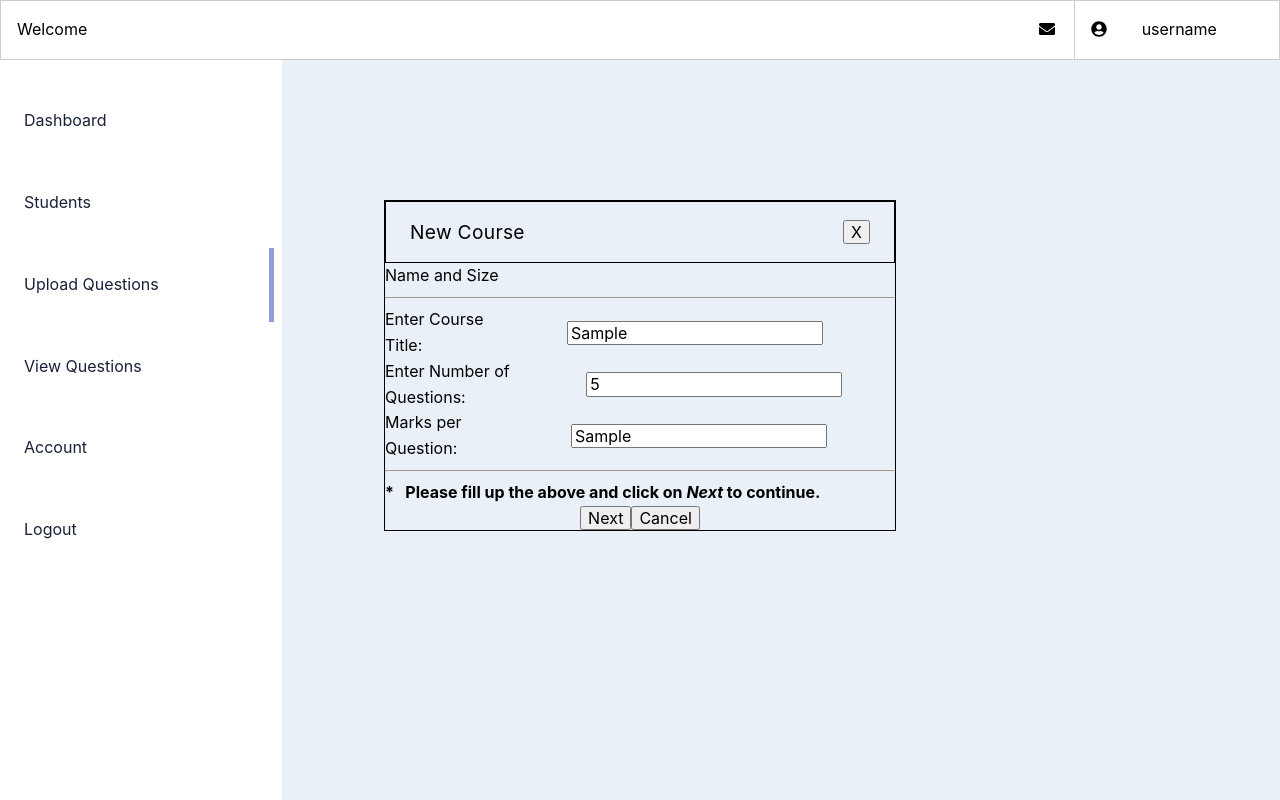
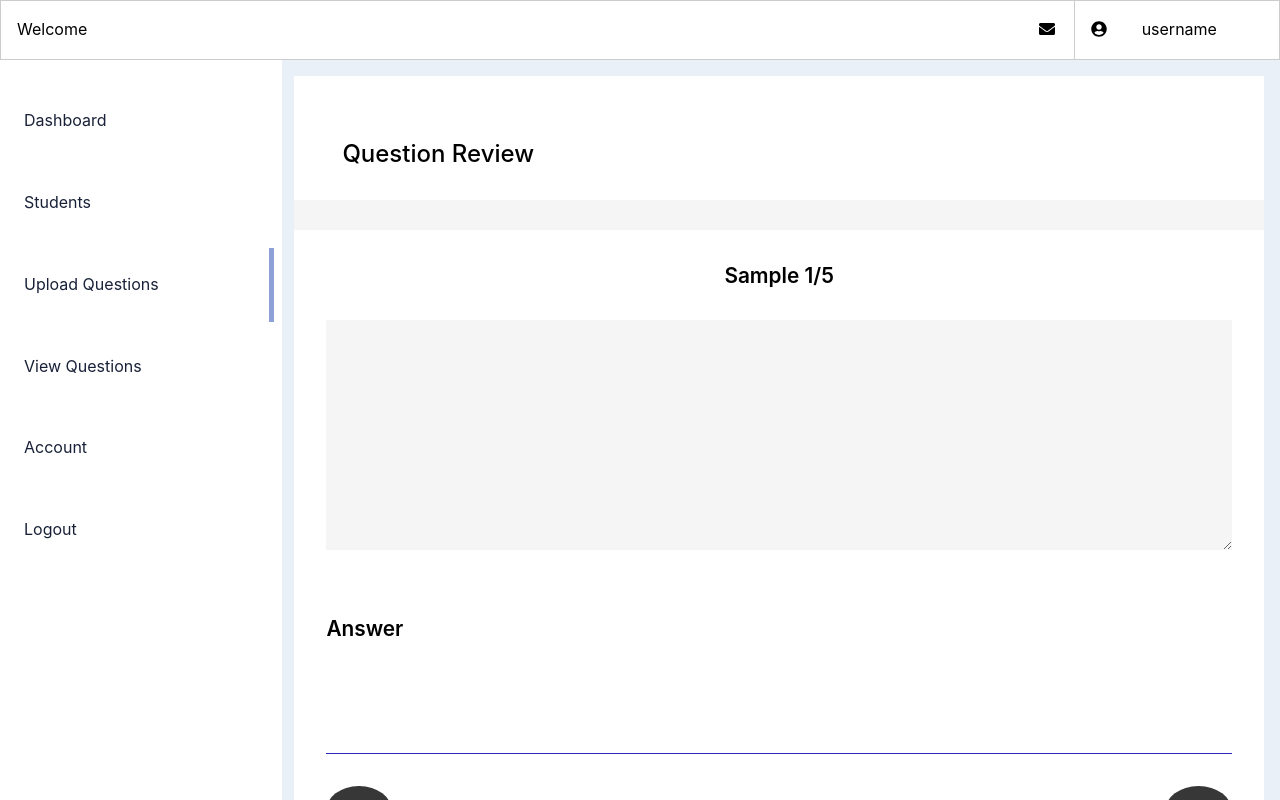
Before and after one commit to BuildForSDGCohort2/smart-CBT-frontend, a React (Create React App) app: page /admin/upload_question in a window 1280 px wide. Both pictures are taken after typing "Sample", "5", "Sample" into the empty fields and a click on the button "Next". Shown: the top 800 px of the page. Built offline with nearby package versions, Linux system fonts and the light colour scheme.

Commit message:
upload question changes

```diff
--- a/src/App.js
+++ b/src/App.js
@@ -6,6 +6,7 @@ import {
 } from "react-router-dom";
 import AdminRoute from './components/AdminRoute';
 import LecturerRoute from './components/LecturerRoute';
+import Modal from './components/UploadQuestions/';
 import SignIn from './routes/admin/SignIn'
 // const Upload = React.lazy(() => import('./routes/Upload'));
 const lecturerDashboard = React.lazy(() => import('./routes/lecturer/Dashboard'));
@@ -24,7 +25,7 @@ export default function app() {
           <Route exact path="/Logout" component={SignIn} />
           <AdminRoute exact path="/admin/dashboard" component={AdminDashboard} />
           <AdminRoute exact path="/admin/account" component={Account} />
-          <AdminRoute exact path="/admin/upload_question" component={UploadQuestion} />
+          <AdminRoute exact path="/admin/upload_question" component={Modal} />
           <AdminRoute exact path="/admin/view_questions" component={ViewQuestion} />
           <AdminRoute exact path="/admin/student" component={Student} />
           <LecturerRoute exact path="/lecturer/dashboard" component={lecturerDashboard} />
--- a/src/components/UploadQuestions/Modal/index.jsx
+++ b/src/components/UploadQuestions/Modal/index.jsx
@@ -5,26 +5,32 @@ import { object, string, number } from "yup";
 import Button from "../../Button";
 import styles from "./index.module.scss";
 
-
-
-const Modal = props => {
-
-    const {switchModal} = props;
-
+const Question = () => {
   const initialValues = {
     courseTitle: "",
     noOfQuestions: "",
-        marksPerQuestion: ""
-    }
+    marksPerQuestion: "",
+  };
+  const [showQuestions, setQuestionsModal] = React.useState(false);
+  const [Questions, setQuestionDetails] = React.useState(initialValues);
+
+  const handleShowQuestions = () => {
+    setQuestionsModal(!showQuestions);
+  };
 
   const validationSchema = object({
-        courseTitle: string().min(5).max(20, "Must be 20 characters or less").required(),
+    courseTitle: string()
+      .min(5)
+      .max(20, "Must be 20 characters or less")
+      .required(),
     noOfQuestions: number().required(),
-        marksPerQuestion: string().min(2).required()
-    })
-
-
-    return(
+    marksPerQuestion: string().min(2).required(),
+  });
+  return (
+    <>
+      {showQuestions ? (
+        <UploadQuestion values={Questions} />
+      ) : (
         <div className={styles["modal__container"]}>
           <div className={styles["modal__title"]}>
             <h1>New Course</h1>
@@ -39,56 +45,86 @@ const Modal = props => {
               <Formik
                 initialValues={initialValues}
                 validationSchema={validationSchema}
-            onSubmit={(values) => {
-                console.log(values);
-                switchModal(false);
-            }}>
-                {
-                    ({values, handleSubmit, handleChange}) =>(
-
-                        <Form autoComplete="off" onSubmit={handleSubmit} id="my-form">
+                onSubmit={({
+                  courseTitle,
+                  noOfQuestions,
+                  marksPerQuestion,
+                }) => {
+                  setQuestionDetails({
+                    ...Questions,
+                    courseTitle,
+                    noOfQuestions,
+                    marksPerQuestion,
+                  });
+                  handleShowQuestions();
+                }}
+              >
+                {({ values, handleSubmit, handleChange }) => (
+                  <Form autoComplete="off" id="my-form">
                     <div className={styles["form__group"]}>
                       <div className={styles["form__label"]}>
                         <label htmlFor="coursename">Enter Course Title: </label>
                       </div>
 
                       <div className={styles["form__control"]}>
-                                    <Field name="courseTitle" value={values.courseTitle} onChange={handleChange}
-                                    type="text" id="coursename" />
+                        <Field
+                          name="courseTitle"
+                          value={values.courseTitle}
+                          onChange={handleChange}
+                          type="text"
+                          id="coursename"
+                        />
                         <ErrorMessage name="courseTitle" />
                       </div>
                     </div>
 
                     <div className={styles["form__group"]}>
                       <div className={styles["form__label"]}>
-                                    <label htmlFor="noofquestions">Enter Number of Questions:</label>
+                        <label htmlFor="noofquestions">
+                          Enter Number of Questions:
+                        </label>
                       </div>
 
                       <div className={styles["form__control"]}>
-                                    <Field name="noOfQuestions" value={values.noOfQuestions} onChange={handleChange}
-                                    type="number" id="noofquestions" />
+                        <Field
+                          name="noOfQuestions"
+                          value={values.noOfQuestions}
+                          onChange={handleChange}
+                          type="number"
+                          id="noofquestions"
+                        />
                         <ErrorMessage name="noOfQuestions" />
                       </div>
                     </div>
 
                     <div className={styles["form__group"]}>
                       <div className={styles["form__label"]}>
-                                    <label htmlFor="marksperquestion">Marks per Question:</label>
+                        <label htmlFor="marksperquestion">
+                          Marks per Question:
+                        </label>
                       </div>
 
                       <div className={styles["form__control"]}>
-                                    <Field name="marksPerQuestion" value={values.marksPerQuestion} onChange={handleChange}
-                                    type="text" id="marksperquestion" />
+                        <Field
+                          name="marksPerQuestion"
+                          value={values.marksPerQuestion}
+                          onChange={handleChange}
+                          type="text"
+                          id="marksperquestion"
+                        />
                         <ErrorMessage name="marksPerQuestion" />
                       </div>
                     </div>
-
                   </Form>
-                    )
-                }
+                )}
               </Formik>
               <hr />
-            <p><b>* &nbsp; Please fill up the above and click on <i>Next</i> to continue.</b></p>
+              <p>
+                <b>
+                  * &nbsp; Please fill up the above and click on <i>Next</i> to
+                  continue.
+                </b>
+              </p>
             </div>
           </div>
 
@@ -99,28 +135,34 @@ const Modal = props => {
             <Button type="click">Cancel</Button>
           </div>
         </div>
+      )}
+    </>
   );
-}
+};
 
-export default Modal;
+export default Question;
 
-const UploadQuestion = (props) => {
+const UploadQuestion = ({ values }) => {
+  console.log(values);
   const [questions, setQuestions] = React.useState({
     questions: [],
   });
 
-  const [inputChange, setInputChange] = React.useState({
+  const [inputChange, setInputChange] = React.useState([
+    {
       question: "",
       answer: "",
-  });
+    },
+  ]);
 
   const onChangeHandler = (e) => {
     console.log(e.target.value);
-    setInputChange({
+    setInputChange([{...inputChange,
       [e.target.name]: e.target.value,
-    });
+    }]);
   };
 
+  console.log(inputChange)
   return (
     <div className={styles["question__container"]}>
       <div className={styles["question__header"]}>
@@ -128,7 +170,9 @@ const UploadQuestion = (props) => {
       </div>
       <div className={styles["separator"]}></div>
       <div className={styles["question__view"]}>
-        <h1 htmlFor="question">English 1/50</h1>
+        <h1 htmlFor="question">
+          {values.courseTitle} 1/{values.noOfQuestions}
+        </h1>
         <textarea
           value={inputChange["question"]}
           name="question"
@@ -152,7 +196,7 @@ const UploadQuestion = (props) => {
         <Button type="click">Next</Button>
       </div>
       <div className={styles["question__control--numbers"]}>
-        {Array(50)
+        {Array(values.noOfQuestions)
           .fill()
           .map((_, i) => {
             return (
--- a/src/components/UploadQuestions/Modal/index.module.scss
+++ b/src/components/UploadQuestions/Modal/index.module.scss
@@ -1,42 +1,51 @@
-.modal__container{
-    position: fixed;
-    top: 25%;
-    left: 30%;
-    right: 30%;
-    border: 1px solid black;
-}
+@import "../../../assets/RouteStyle/base.scss";
+
 
 .modal__container,
 .modal__title,
 .form__group,
 .form__control,
-.modal__footer{
+.modal__footer {
   display: flex;
   align-items: center;
 }
 
 .modal__container,
-.modal__footer{
+.modal__footer {
   justify-content: center;
 }
 
 .modal__container,
-.form__control{
+.form__control {
   flex-direction: column;
+}
+
+.modal__container {
+  // position: fixed;
+  grid-column: 2/1;
+  top: 25%;
+  left: 30%;
+  right: 30%;
+  border: 1px solid black;
+  background: rgb(247, 244, 244);
 }
 
 .modal__title,
 .form__control,
 .modal__footer,
-.modal__content{
+.modal__content {
   width: 100%;
 }
 
-.modal__title{
+.modal__title {
   justify-content: space-between;
   padding: 0 1.5rem;
+  border: 1px solid black;
+}
 
-  border: 1px solid black;
+.modal__container {
+  background: rgb(247, 244, 244);
+  padding: 2rem;
 }
 
 .modal__title {
@@ -50,17 +59,6 @@
     font-weight: normal;
     letter-spacing: 0.019rem;
     font-size: 1.2rem;
-  }
-
-.modal__content{
-    background-color: rgb(247, 244, 244);
-    padding: 2rem;
-}
-
-.modal__content {
-  background-color: rgb(247, 244, 244);
-  padding: 2rem;
-  width: 100%;
   }
 
   .modal__header {
@@ -78,8 +76,7 @@
     }
   }
 
-
-.form__group{
+  .form__group {
     margin: 2rem;
   }
 
@@ -93,8 +90,7 @@
     }
   }
 
-.form__control{
-
+  .form__control {
     input {
       width: 100%;
       line-height: 2;
@@ -119,32 +115,156 @@
     }
   }
 
-
-.modal__footer{
+  .modal__footer {
     padding: 1rem;
     background-color: rgb(63, 63, 63);
 
-    button{
+    button {
       background-color: rgb(230, 230, 230);
       padding: 0.4rem 2.5rem;
       border: none;
       outline: none;
       font-weight: bold;
 
-        &:hover{
+      &:hover {
         background-color: white;
       }
 
-        &:nth-child(odd){
+      &:nth-child(odd) {
         margin-right: 6rem;
       }
 
-        &:nth-child(even){
+      &:nth-child(even) {
         margin-left: 6rem;
+      }
+    }
+  }
+}
+
+
+//Questions Modal
+
+.question__container{
+  padding: 2rem 0;
+  grid-column: 1/-1;
+  // border: 1px solid black;
+  background-color: $white;
+}
+
+.question__header{
+  margin: 1rem 0;
+  padding: 0 3rem;
+
+  h1{
+      font-weight: 500;
+      font-size: 1.5rem;
+  }
+}
+
+.question__answer,
+.question__control--button{
+  display: flex;
+}
+
+.question__control--numbers,
+.question__control--button,
+.question__answer,
+.question__view{
+  padding: 0 2rem;
+  margin-bottom: 2rem;
+
+}
+
+.question__header,
+.question__container,
+.separator{
+  width: 100%;
+}
+
+
+.separator{
+  height: 30px;
+  background-color: rgb(245, 245, 245);
+  margin: 1rem 0;
+
+}
+
+.question__view{
+
+  h1{
+      text-align: center;
+      font-weight: 600;
+      font-size: 1.3rem;
+  }
+
+  textarea{
+      width: 100%;
+      border: none;
+      outline: none;
+      background-color: rgb(245, 245, 245);
+      padding: 2rem;
+      font-weight: bold;
+      letter-spacing: 0.02rem;
+      font-size: 1.5rem;
+  }
+}
+
+
+.question__answer{
+  flex-direction: column;
+  justify-content: center;
+
+
+  h1{
+      font-weight: 600;
+      font-size: 1.3rem;
+  }
+
+  input{
+      line-height: 2;
+      border: none;
+      border-bottom: 1px solid rgb(42, 42, 181);
+      font-size:  1.5rem;
+      outline: none;
+      padding: 1rem;
   }
 
 
 }
+
+
+
+.question__control--button{
+  align-items: center;
+  justify-content: space-between;
+
+  button{
+     background-color: rgb(55, 55, 55);
+     color: white;
+     padding: 1rem;
+     border: none;
+     border-radius: 100%;
+     outline: none;
+  }
+}
+
+
+.question__control--numbers{
+  display: grid;
+  grid-template-columns: repeat(10, 10%);
+  grid-row-gap: 10px;
+
+  button{
+      background-color: rgb(55, 55, 55);
+      color: white;
+      padding: 1rem;
+      width: 70%;
+      border: none;
+      outline: none;
+
+      &:hover{
+          background-color: rgb(80, 80, 80);
       }
 
   }
+}
--- a/src/components/UploadQuestions/index.jsx
+++ b/src/components/UploadQuestions/index.jsx
@@ -1,23 +1,15 @@
-import React, {useState} from "react";
+import React, { useState } from "react";
+import Layout from "../Layout";
+import Modal from "./Modal";
 
-
-import Modal from "./Modal";
 import Question from "./Question";
 
-
-const Container = props => {
-
-    const [showModal, setModal] = useState(true);
-
-    const modal = showModal ? <Modal switchModal={setModal} /> : <Question />
-
-
-    return(
-        <>
-        {modal}
-        </>
-    )
-}
-
+const Container = (props) => {
+  return (
+    <Layout>
+      <Modal />
+    </Layout>
+  );
+};
 
 export default Container;
--- a/src/redux/actions/studentActions.js
+++ b/src/redux/actions/studentActions.js
@@ -23,7 +23,6 @@ export const addStudent = (formData, examId) => (dispatch) => {
     dispatch(addStudentStart())
     const config = {
         headers: {
-            Accept: 'application/json',
             'Content-Type': 'application/json',
         }
     }
```
Also changed, not shown: src/components/UploadQuestions/Question/index.jsx (deleted, +0 -64 lines), src/components/UploadQuestions/Question/index.module.scss (deleted, +0 -121 lines). Lines whose indentation alone changed are shown as unchanged.
